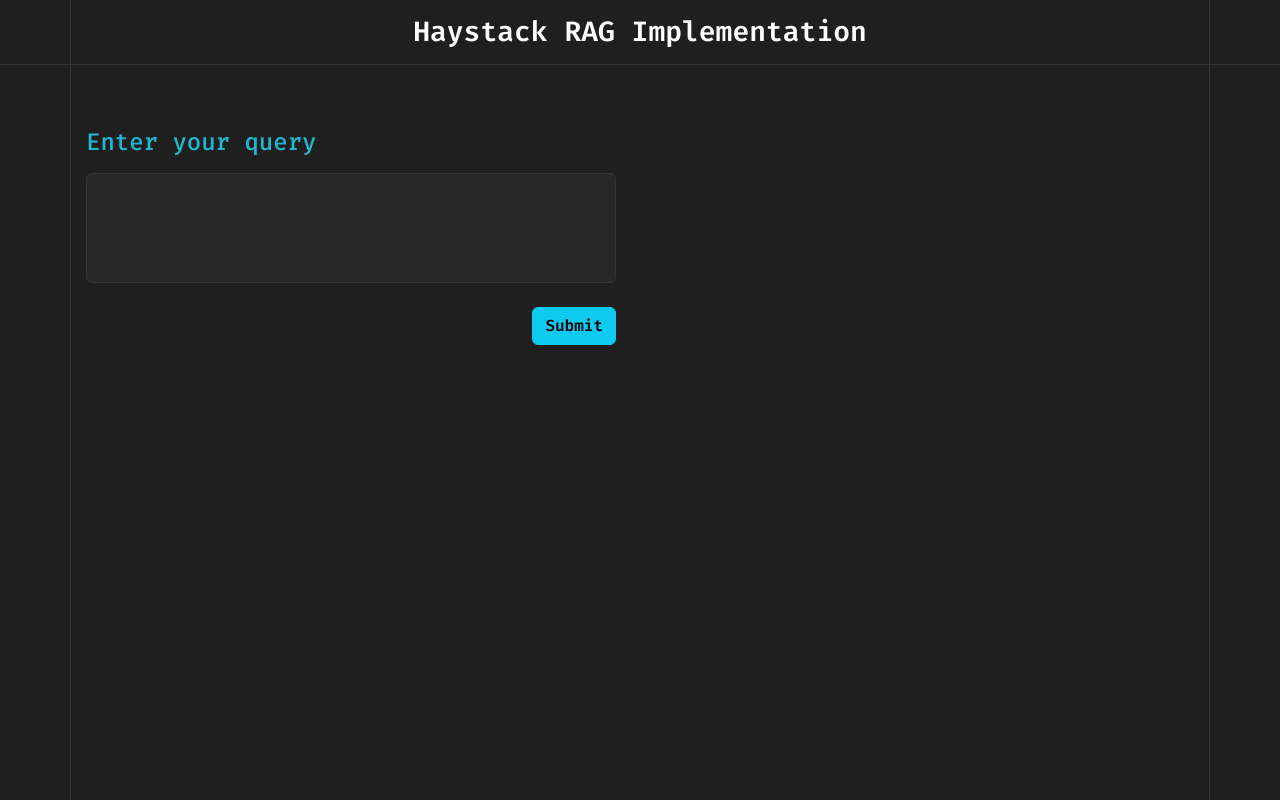
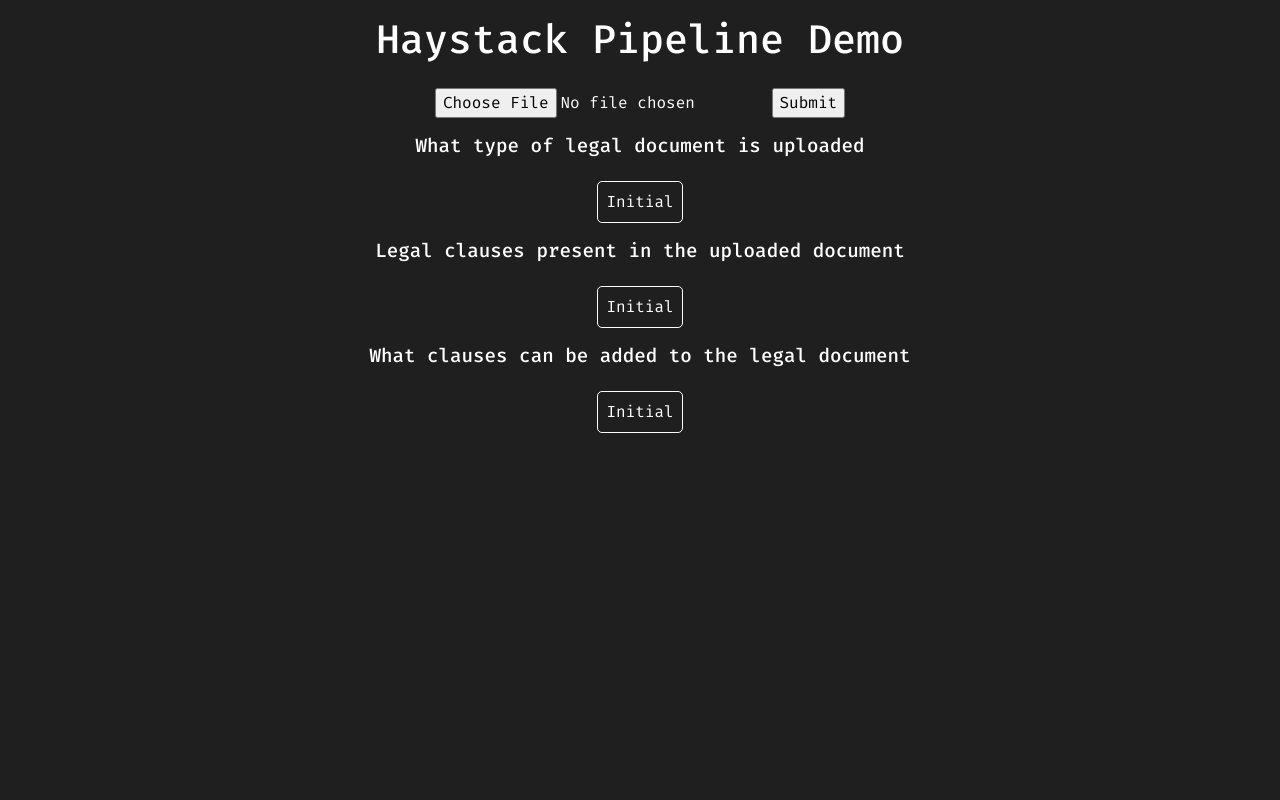
Before and after one commit to malharvb/haystack-mixtral-rag-api, a FastAPI app: page / in a window 1280 px wide. Run offline with FastAPI, Linux system fonts and the light colour scheme; some libraries are stand-ins or nearby versions.

Commit message:
change html layout for demo

```diff
--- a/templates/index.html
+++ b/templates/index.html
@@ -10,167 +10,76 @@
         body {
             font-family: 'Fira Code', monospace;
             background-color: #1F1F1F;
+            color: #ffffff;
+            display: flex;
+            flex-direction: column;
+            align-items: center;
+            gap: 1rem;
+            padding-top: 1rem;
         }
 
-        .header {
-            background-color: transparent;
-            color: #ffffff;
-            padding: 15px;
-            text-align: center;
-            border-bottom: 1px #353535 solid;
-        }
-        .header h1 {
-            margin: 0;
-            font-size: 28px;
-            font-weight: 600;
-        }
-        .container {
-            padding: 15px;
-            padding-top: 10%;
-            border-right: 1px #353535 solid;
-            border-left: 1px #353535 solid;
-            height: 100vh;
-        }
-        textarea {
-            font-size: 16px;
-            border: 1px solid #353535 !important;
-            border-radius: 5px;
-            resize: none;
-            background-color: #282828 !important;
-            color:#ffffff !important;
-            font-weight: 600;
-        }
-        label {
-            color: #1FB8CD !important;
-            font-weight: 600;
+        h2 {
+            font-size: 1.2rem;
         }
 
-        .btn-md {
-            font-weight: 600;
+        #box1, #box2, #box3 {
+            border: 1px solid white;
+            padding: .5rem;
+            border-radius: 5px;
         }
 
-        #answer-div {
-            display: none;
-        }
     </style>
   </head>
   <body>
-    <section>
-        <div class="header fixed-top w-100">
-            <h1>Haystack RAG Implementation</h1>
-        </div>
-        <div class="container">
-            <div class="row">
-                <div class="col-sm-6 pe-4">
-                    <div class="mb-4">
-                        <label for="question" class="form-label h4 mb-3">Enter your query</label>
-                        <textarea class="form-control" id="question" rows="4"></textarea>
-                    </div>
-                    <div class="mb-5 text-end">
-                        <button type="button" class="btn btn-info btn-md" id="submit-btn">Submit</button>
-                    </div>
+      <h1>Haystack Pipeline Demo</h1>
+      <form id="uploadform" action="/doc-upload" method="post" enctype="multipart/form-data">
+        <input type="file" id="file" name="file" >
+        <input type="submit" id="submit">
+      </form>
 
-                </div>
-                <div class="col-sm-6 ps-4">
-                    <div id="answer-div">
-                        <div class="mb-5">
-                            <label for="answer" class="form-label h4 mb-3">Answer</label>
-                            <textarea class="form-control" id="answer" rows="4" readonly></textarea>
-                        </div>
-                        <div class="mb-5">
-                            <label for="relevant-docs" class="form-label h4 mb-3">Relevant Documents</label>
-                            <textarea class="form-control" id="relevant-docs" rows="10" readonly></textarea>
-                        </div>
-                    </div>
-                </div>
-            </div>
-        </div>
-    </section>
-    <div class="modal fade" id="loader" tabindex="-1" aria-labelledby="loaderLabel" aria-hidden="true">
-        <div class="modal-dialog modal-dialog-centered">
-          <div class="modal-content bg-transparent">
-            <div class="modal-body text-center">
-                <div class="spinner-border text-light" style="width: 10rem; height: 10rem;" role="status">
-                    <span class="visually-hidden">Loading...</span>
-                </div>
-                <h5 class="text-center text-white mt-5">Generating Answer...</h5>
-            </div>
-          </div>
-        </div>
-    </div>
+      <h2>What type of legal document is uploaded</h2>
+      <div id="box1">Initial</div>
 
-    <script src="https://cdn.jsdelivr.net/npm/bootstrap@5.3.2/dist/js/bootstrap.bundle.min.js" integrity="sha384-C6RzsynM9kWDrMNeT87bh95OGNyZPhcTNXj1NW7RuBCsyN/o0jlpcV8Qyq46cDfL" crossorigin="anonymous"></script>
-    <script src="https://cdn.jsdelivr.net/npm/sweetalert2@11"></script>
-    <script src="https://kit.fontawesome.com/1da99de032.js" crossorigin="anonymous"></script>
-    <script src="https://code.jquery.com/jquery-3.3.1.js"></script>
-    <script>
-      var question = document.getElementById('question');
-      var answerDiv = document.getElementById('answer-div');
-      var answer = document.getElementById('answer');
-      var relevantDocs = document.getElementById('relevant-docs');
-      var loader = document.getElementById('loader');
+      <h2>Legal clauses present in the uploaded document</h2>
+      <div id="box2">Initial</div>
+
+      <h2>What clauses can be added to the legal document</h2>
+      <div id="box3">Initial</div>
+
+      <script>
+        const box1 = document.getElementById("box1");
+        const box2 = document.getElementById("box2");
+        const box3 = document.getElementById("box3");
 
 
-      $(document).ready(function () {
-          $("#submit-btn").click(async function (event) {
-              event.preventDefault();
-              const formData = new FormData();
-              const question = document.getElementById('question').value;
-              if (question == null || question == "") {
-                  Swal.fire({
-                      icon: 'error',
-                      title: 'Oops!!!',
-                      text: "Please enter your query!",
-                      allowOutsideClick: false,
-                      allowEscapeKey: false,
-                      confirmButtonColor: "#000"
-                  });
-              }else{
-                  formData.append('question', String(question));
-                  $("#loader").modal("show");
-                  let response = await fetch('/rag', {
-                      method: "POST",
-                      body: formData
-                  });
-                  processAnswerResponse(response);
-              }
+        uploadform.onsubmit = async (e) => {
+          e.preventDefault();
 
+          let res = await fetch("/doc-upload", {
+            method: "POST",
+            body: new FormData(uploadform),
           });
-      });
 
-      async function processAnswerResponse(response){
-          $("#loader").modal("hide");
-          switch (response.status) {
-              case 400:
-                  Swal.fire({
-                      icon: 'error',
-                      title: 'Oops!!!',
-                      text: "Sorry, Couldn't be able to generate your response now. Please try after some time.",
-                      confirmButtonColor: "#040b14"
-                  })
-              break;
-              case 200:
-                  var json = await response.json();
-                  var answerResult = json.answer;
-                  var relevantDocumentsResult = json.relevant_documents;
-                  answerDiv.style.display = "block";
-                  answer.value = answerResult;
-                  relevantDocs.value = relevantDocumentsResult;
-                  break;
-              default:
-                  Swal.fire({
-                      icon: 'error',
-                      title: 'Oops!!!',
-                      text: "There is a "+response.status+" error. Please contact admin for support.",
-                      confirmButtonColor: "#040b14"
-                  })
-          }
-      }
+          if (res.ok) {
+            let {documentType, legalClauses} = await res.json();
+            box1.innerText = documentType;
+            box2.innerText = legalClauses;
 
-      question.onchange = function () {
-          answerDiv.style.display = "none";
-      }
+            let formData = new FormData()
+            formData.append('documentType', documentType)
+            formData.append('legalClauses', legalClauses)
+            let res2 = await fetch("/rag", {
+                method: "POST",
+                body: formData,
+            });
 
-  </script>
+            let {answer} = await res2.json();
+
+            box3.innerText = answer;
+          } else {
+            box.innerText = `Response error: ${res.status}`;
+          };
+        };
+      </script>
   </body>
 </html>
```
